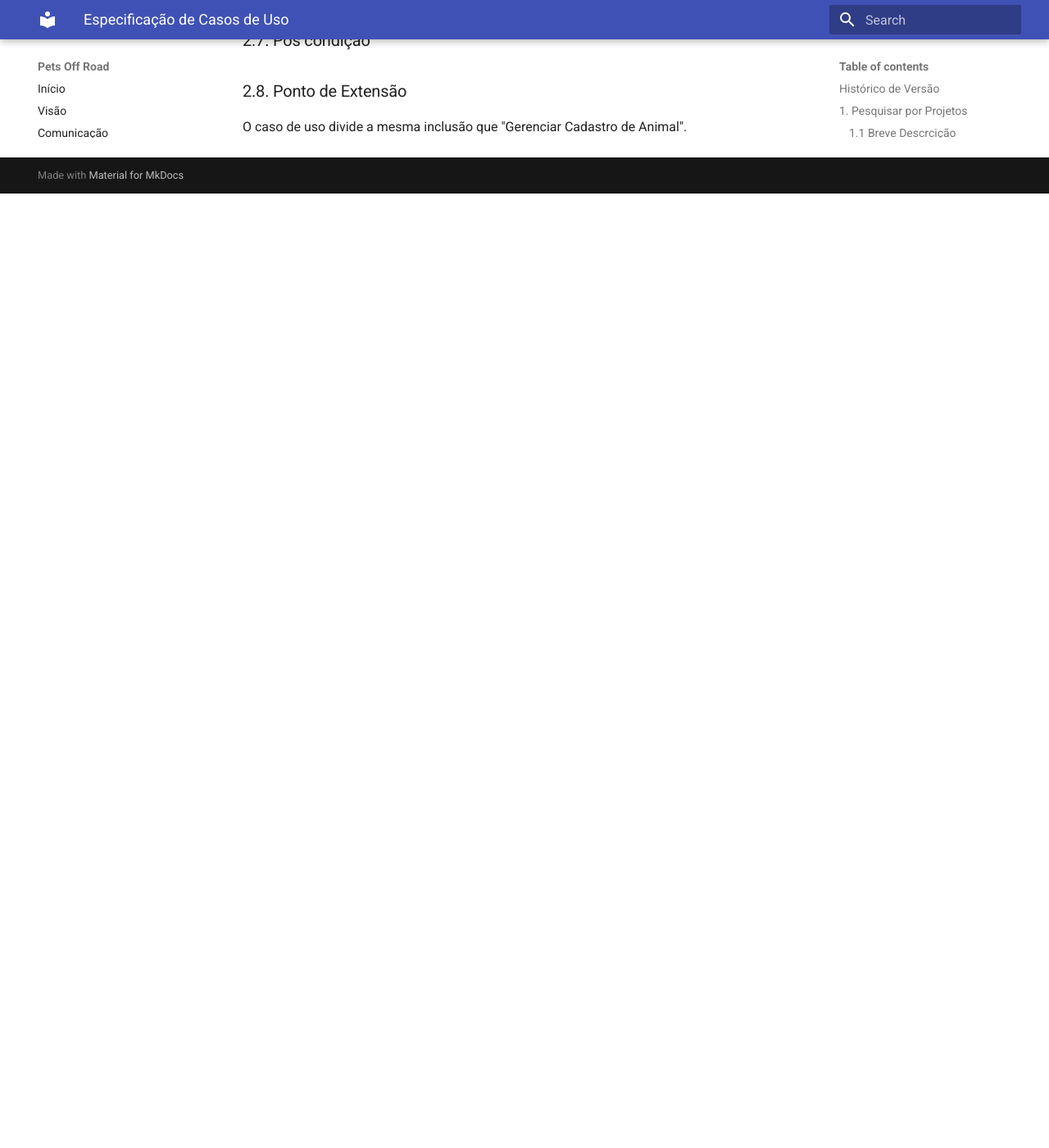
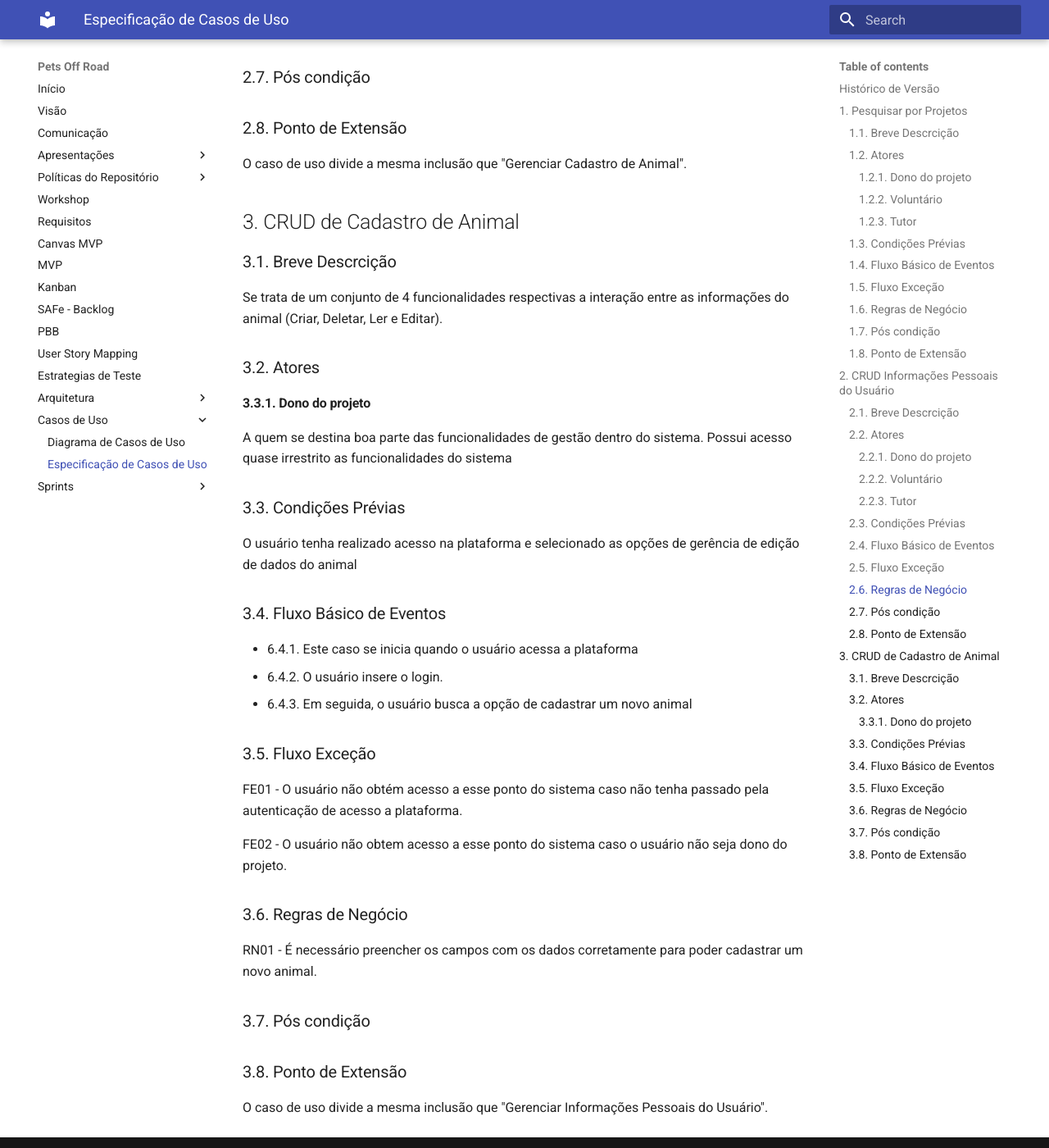
Before and after one commit to mdsreq-fga-unb/2022.1-pets-off-road, an MkDocs documentation site: the page built from docs/atividadeExtra.md, in a window 1280 px wide and 1400 px high, scrolled down 2928 px. Shown: the whole window at 82% size. Built offline with MkDocs 1.6.1 and Material for MkDocs 9.7.7, drawn with Linux system fonts in a browser that asks for light colours; before the commit the page ends 3164 px from its top, so only the background shows below that; some of the changed text lies outside the part shown.

Commit message:
Adicionando casos de uso

```diff
--- a/docs/atividadeExtra.md
+++ b/docs/atividadeExtra.md
@@ -8,18 +8,19 @@
 | 24/08/2022 |  0.1   |     Criação do documento      |           Pedro Helias           |
 | 25/08/2022 |  0.2   | Adicionando mais casos de uso | Gabriel Marcolino e Pedro Helias |
 | 07/09/2022 |  0.3   | Alteração e Correçaõ dos Casos de uso | Gabriel Marcolino e Pedro Helias |
+| 13/09/2022 |  0.4   | Adicionando mais casos de uso | Jefferson França |
 
 Neste documento serão apresentadas especificações singulares sobre os casos de uso levantados pelo time.
 
 ## 1. Pesquisar por Projetos
 
-### 1.1 Breve Descrcição
+### 1.1. Breve Descrcição
 
 Este caso de uso cita a busca de projetos, respeitando os seus tipos e filtros específico(sresgate, castração, adoção, tipos de animal, entre outros).
 
-### 1.2 Atores
+### 1.2. Atores
 
-#### 1.2.1 Dono do projeto
+#### 1.2.1. Dono do projeto
 
 A quem se destina boa parte das funcionalidades de gestão dentro do sistema. Possui acesso quase irrestrito as funcionalidades do sistema
 
@@ -54,16 +55,16 @@
 
 ### 1.8. Ponto de Extensão
 
-Este Caso de Usuário se origina a partir da extensão acessar a plataforma.
+Este Caso de Uso se origina a partir da extensão acessar a plataforma.
 
 ## 2. CRUD Informações Pessoais do Usuário
 
-### 2.1 Breve Descrcição
+### 2.1. Breve Descrcição
 
 Se trata de um conjunto de 4 funcionalidades respectivas a interação entre as informações pessoais do usuário (Criar, Deletar, Ler e Editar).
-### 2.2 Atores
+### 2.2. Atores
 
-#### 2.2.1 Dono do projeto
+#### 2.2.1. Dono do projeto
 
 A quem se destina boa parte das funcionalidades de gestão dentro do sistema. Possui acesso quase irrestrito as funcionalidades do sistema
 
@@ -92,10 +93,47 @@
 
 ### 2.6. Regras de Negócio
 
-RN01 - Ao menos uma campo selecionado na busca(data, animal, usuário, entre outros).
+RN01 - Ao menos um campo selecionado na busca (data, animal, usuário, entre outros).
 
 ### 2.7. Pós condição
 
 ### 2.8. Ponto de Extensão
 
 O caso de uso divide a mesma inclusão que "Gerenciar Cadastro de Animal".
+
+## 3. CRUD de Cadastro de Animal
+
+### 3.1. Breve Descrcição
+
+Se trata de um conjunto de 4 funcionalidades respectivas a interação entre as informações do animal (Criar, Deletar, Ler e Editar).
+### 3.2. Atores
+
+#### 3.3.1. Dono do projeto
+
+A quem se destina boa parte das funcionalidades de gestão dentro do sistema. Possui acesso quase irrestrito as funcionalidades do sistema
+
+### 3.3. Condições Prévias
+
+O usuário tenha realizado acesso na plataforma e selecionado as opções de gerência de edição de dados do animal
+
+### 3.4. Fluxo Básico de Eventos
+
+- 6.4.1. Este caso se inicia quando o usuário acessa a plataforma
+- 6.4.2. O usuário insere o login.
+- 6.4.3. Em seguida, o usuário busca a opção de cadastrar um novo animal
+
+### 3.5. Fluxo Exceção
+
+FE01 - O usuário não obtém acesso a esse ponto do sistema caso não tenha passado pela autenticação de acesso a plataforma.
+
+FE02 - O usuário não obtem acesso a esse ponto do sistema caso o usuário não seja dono do projeto.
+
+### 3.6. Regras de Negócio
+
+RN01 - É necessário preencher os campos com os dados corretamente para poder cadastrar um novo animal.
+
+### 3.7. Pós condição
+
+### 3.8. Ponto de Extensão
+
+O caso de uso divide a mesma inclusão que "Gerenciar Informações Pessoais do Usuário".
```
